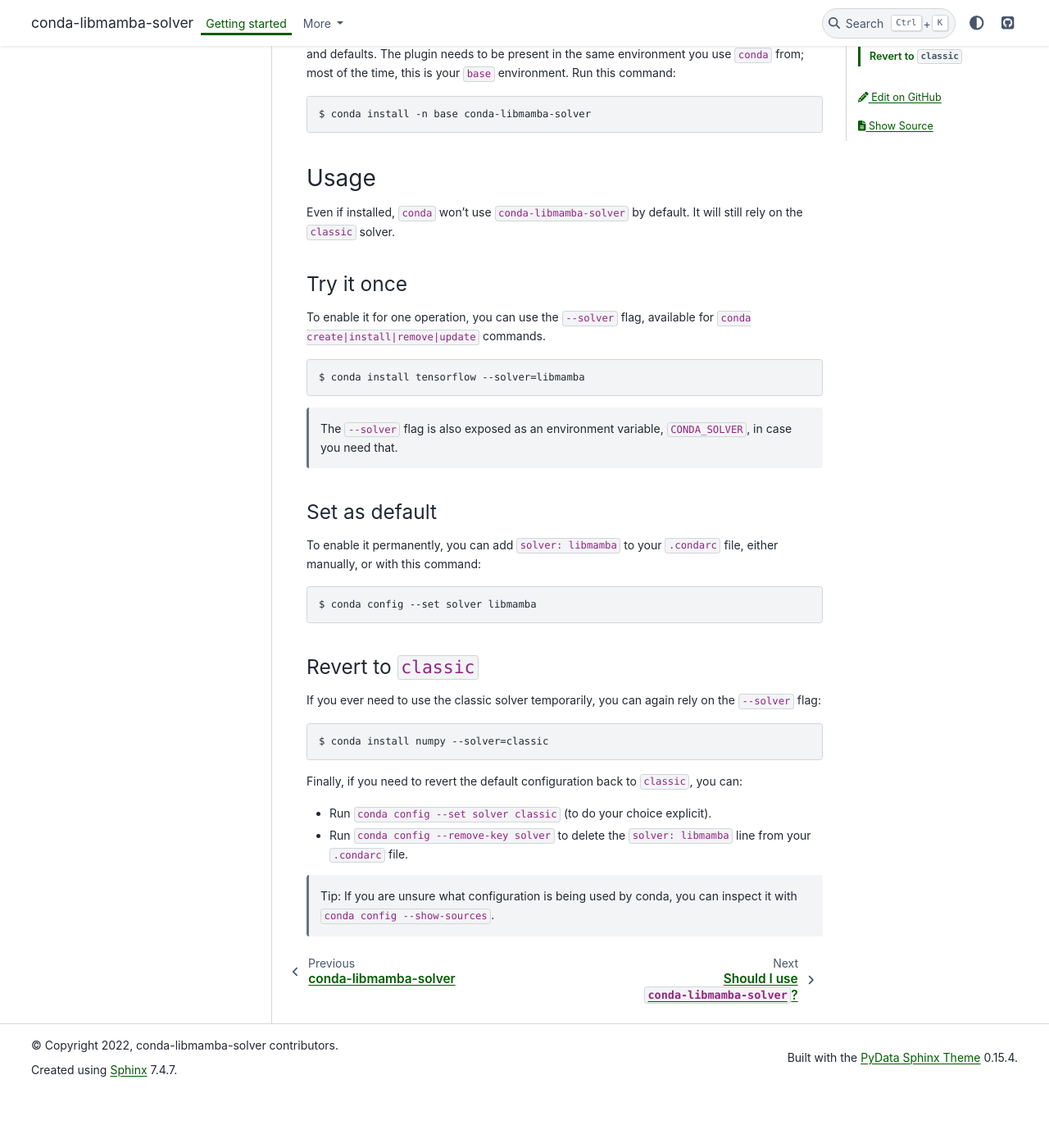
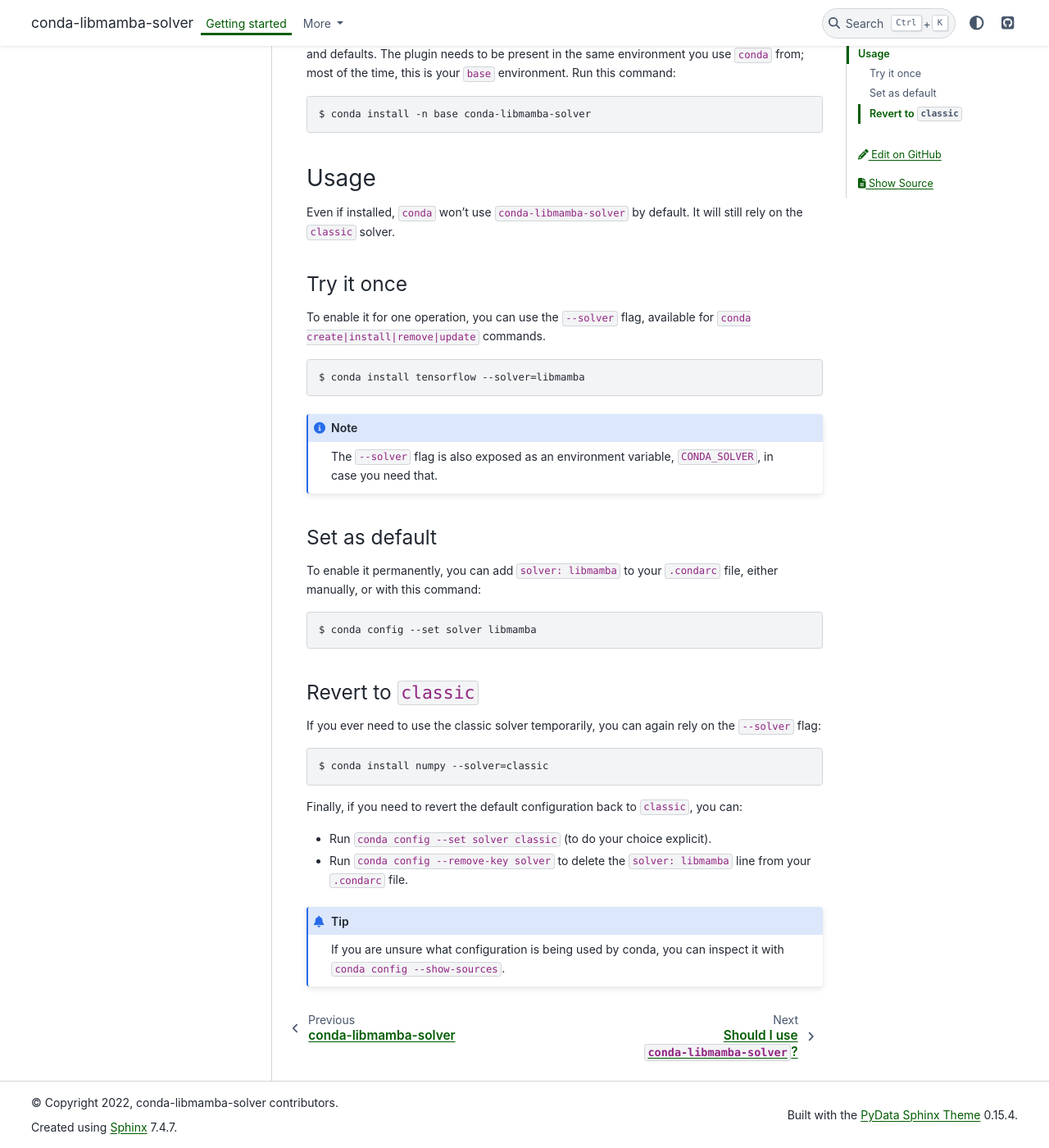
Before and after one commit to conda/conda-libmamba-solver, a Sphinx documentation site: the page built from docs/getting-started.md, in a window 1280 px wide and 1400 px high, scrolled down 284 px. Shown: the whole window at 82% size. Built offline with Sphinx 7.4.7 and the PyData theme 0.15.4, drawn with Linux system fonts in a browser that asks for light colours; before the commit the page ends 1614 px from its top, so only the background shows below that.

Commit message:
Some more Sphinx directives.

````diff
--- a/docs/getting-started.md
+++ b/docs/getting-started.md
@@ -22,7 +22,10 @@
 $ conda install tensorflow --solver=libmamba
 ```
 
-> The `--solver` flag is also exposed as an environment variable, `CONDA_SOLVER`, in case you need that.
+```{note}
+The `--solver` flag is also exposed as an environment variable, `CONDA_SOLVER`,
+in case you need that.
+```
 
 ### Set as default
 
@@ -45,4 +48,7 @@
 * Run `conda config --set solver classic` (to do your choice explicit).
 * Run `conda config --remove-key solver` to delete the `solver: libmamba` line from your `.condarc` file.
 
-> Tip: If you are unsure what configuration is being used by conda, you can inspect it with `conda config --show-sources`.
+```{admonition} Tip
+If you are unsure what configuration is being used by conda, you can inspect
+it with `conda config --show-sources`.
+```
````
Also changed, not shown: docs/dev/future-work.md (+3 -1 lines), docs/dev/implementation.md (+7 -2 lines).
